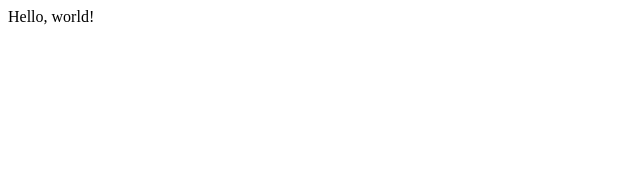
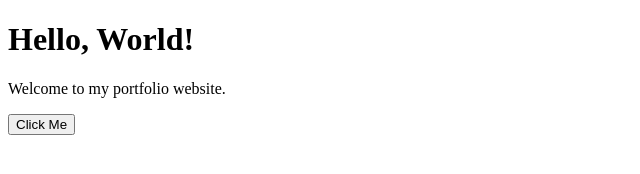
Before and after one commit to qqquiu/portfolio, a plain HTML site: page index.html in a window 1280 px wide. Shown: the whole page, without its empty margins (0-640 px from the left). Drawn offline with Linux system fonts and the light colour scheme.

Commit message:
Hello world!

```diff
--- a/index.html
+++ b/index.html
@@ -1,6 +1,16 @@
+<!DOCTYPE html>
+<html lang="en">
 <head>
-
+    <meta charset="UTF-8">
+    <meta name="viewport" content="width=device-width, initial-scale=1.0">
+    <title>Portfolio</title>
+    <link rel="stylesheet" href="style.css">
 </head>
 <body>
-    Hello, world!
+    <h1>Hello, World!</h1>
+    <p>Welcome to my portfolio website.</p>
+    <button onclick="sayHello()">Click Me</button>
+
+    <script src="script.js"></script>
 </body>
+</html>
```
Also changed, not shown: script.js (added), style.css (added).
